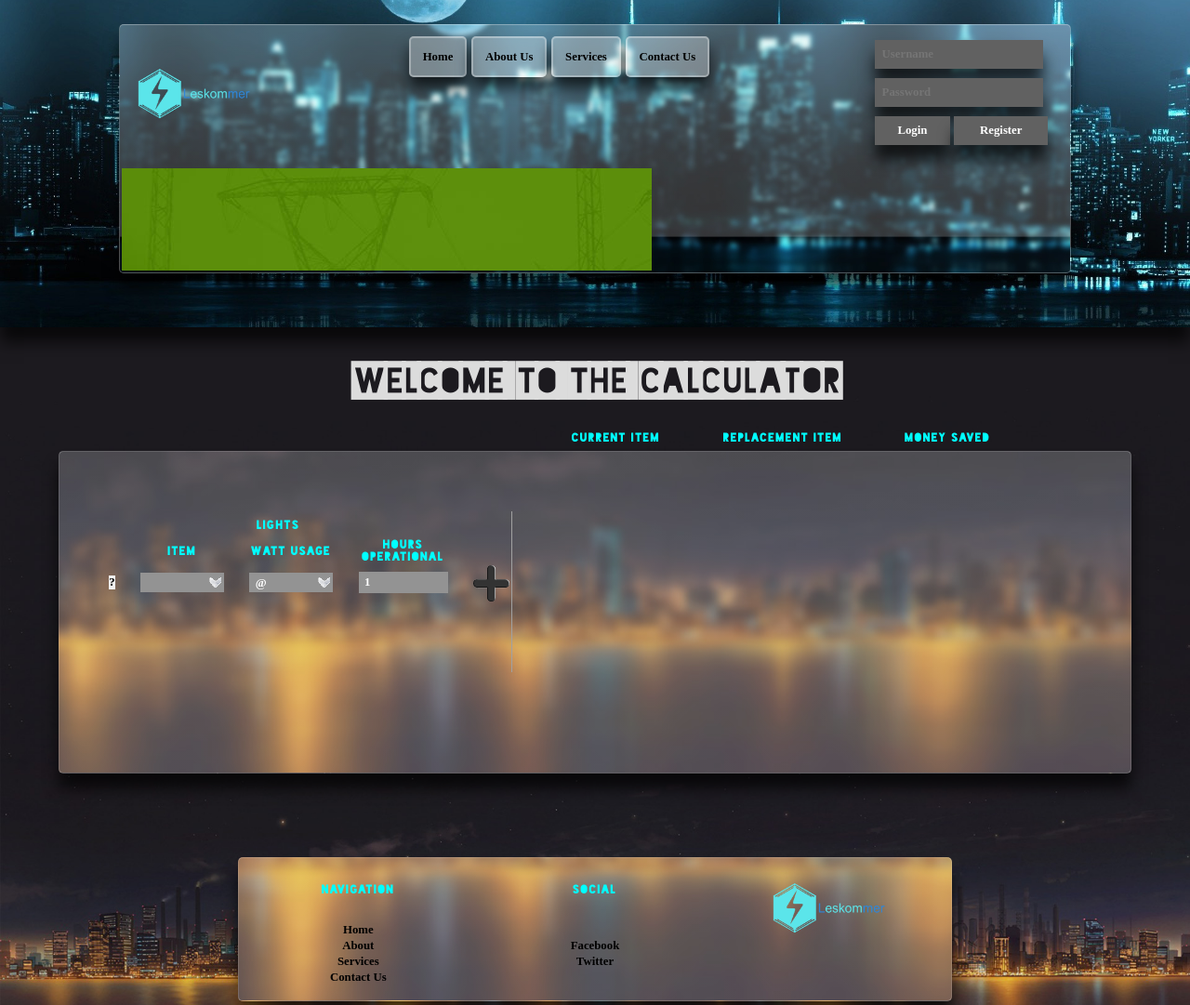
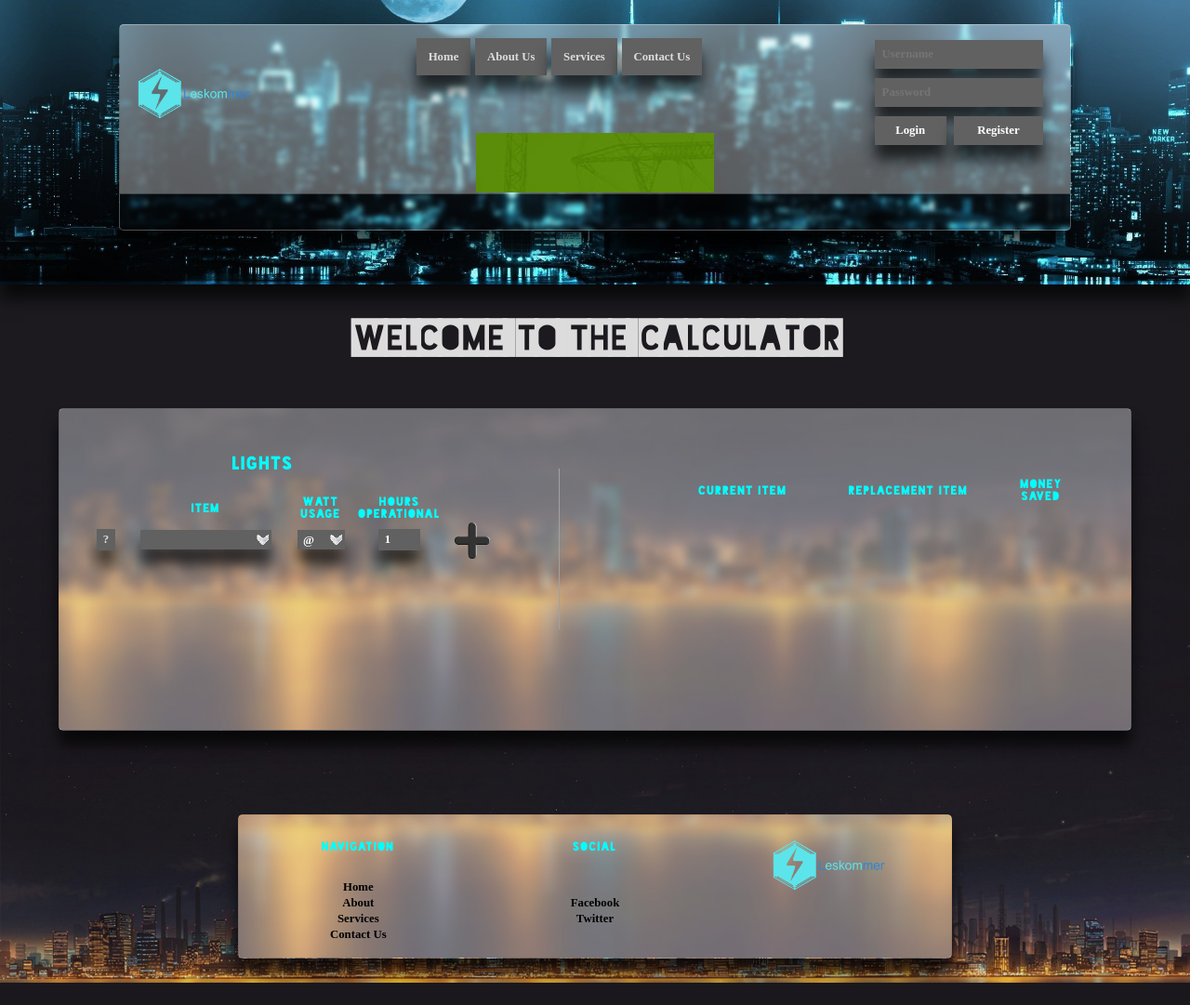
Before and after one commit to u11205131/Leskommer, a PHP site: page /Calculator/calculator.php in a window 1280 px wide. Shown: the whole page at 93% size. After the commit the page ends 1057 px from the top, so only its background shows below. Run offline with PHP 8.4, Linux system fonts and the light colour scheme; tables that the repository leaves empty or names only in its code hold one stand-in row (values such as "Sample post"); lists and menus that the app fills with data are empty.

Commit message:
updated styling
changed opacity of all the content divs

calculator font colour, letter spacing and layout

header eskom current load shedding status positioning and display

```diff
--- a/About/CSS/aboutUs.css
+++ b/About/CSS/aboutUs.css
@@ -34,8 +34,8 @@
 
 .content table div
 {
-	background: -moz-linear-gradient(90deg, rgba(255, 255, 255, 0.2), rgba(255, 255, 255, 0.2)) ,url("../../Images/FooterBGEditBlur.jpg");
-	background: -webkit-linear-gradient(90deg, rgba(255, 255, 255, 0.2), rgba(255, 255, 255, 0.2)) ,url("../../Images/FooterBGEditBlur.jpg");
+	background: -moz-linear-gradient(90deg, rgba(255, 255, 255, 0.35), rgba(255, 255, 255, 0.35)) ,url("../../Images/FooterBGEditBlur.jpg");
+	background: -webkit-linear-gradient(90deg, rgba(255, 255, 255, 0.35), rgba(255, 255, 255, 0.35)) ,url("../../Images/FooterBGEditBlur.jpg");
 	background-attachment: fixed;
 	background-position: bottom;
 	background-repeat: no-repeat;
--- a/CSS/style.css
+++ b/CSS/style.css
@@ -114,8 +114,8 @@
 
 .registerWindow{
     /*background-color: rgba(0,0,0,0.75);*/
-    background: -moz-linear-gradient(90deg, rgba(255, 255, 255, 0.2), rgba(255, 255, 255, 0.2)) ,url("../Images/FooterBGEditBlur.jpg");
-    background: -webkit-linear-gradient(90deg, rgba(255, 255, 255, 0.2), rgba(255, 255, 255, 0.2)) ,url("../Images/FooterBGEditBlur.jpg");
+    background: -moz-linear-gradient(90deg, rgba(255, 255, 255, 0.35), rgba(255, 255, 255, 0.35)) ,url("../Images/FooterBGEditBlur.jpg");
+    background: -webkit-linear-gradient(90deg, rgba(255, 255, 255, 0.35), rgba(255, 255, 255, 0.35)) ,url("../Images/FooterBGEditBlur.jpg");
     background-attachment: fixed;
     background-position: bottom;
     background-repeat: no-repeat;
@@ -134,12 +134,12 @@
     margin-left: auto;
     margin-right: auto;
     margin-top: auto;
-    color: white;
+    color: gainsboro;
     padding: 1vmax;
 }
 
 .completeBTN, .registerBackBTN{
-    background-color : #939393;
+    background-color : #616161;
 
     -moz-box-shadow: 0 2vmin 2vmin rgba(0, 0, 0, 0.7);
     -webkit-box-shadow: 0 2vmin 2vmin rgba(0, 0, 0, 0.7);
@@ -149,16 +149,20 @@
     margin: 0;
     padding-top: 1vmax;
     padding-bottom: 1vmax;
+
+    color: gainsboro;
 }
 .registerBackBTN{
     margin-left: 0.4vmax;
 }
-.completeBTN:hover, .registerBackBTN:hover{
+.completeBTN:hover, .registerBackBTN:hover
+{
      background-color: rgb(0, 255, 255);
+     color: black;
 }
 .loggedInAccount{
-    background: -moz-linear-gradient(90deg, rgba(255, 255, 255, 0.2), rgba(255, 255, 255, 0.2)) ,url("../Images/cityEditBlur.jpg");
-    background: -webkit-linear-gradient(90deg, rgba(255, 255, 255, 0.2), rgba(255, 255, 255, 0.2)) ,url("../Images/cityEditBlur.jpg");
+    background: -moz-linear-gradient(90deg, rgba(255, 255, 255, 0.35), rgba(255, 255, 255, 0.35)) ,url("../Images/cityEditBlur.jpg");
+    background: -webkit-linear-gradient(90deg, rgba(255, 255, 255, 0.35), rgba(255, 255, 255, 0.35)) ,url("../Images/cityEditBlur.jpg");
     background-attachment: fixed;
     background-position: bottom;
     background-repeat: no-repeat;
--- a/Calculator/CSS/calculator.css
+++ b/Calculator/CSS/calculator.css
@@ -16,8 +16,8 @@
 .tab
 {
 	width: 90%;
-	background: -moz-linear-gradient(90deg, rgba(255, 255, 255, 0.2), rgba(255, 255, 255, 0.2)) ,url("../../Images/FooterBGEditBlur.jpg");
-	background: -webkit-linear-gradient(90deg, rgba(255, 255, 255, 0.2), rgba(255, 255, 255, 0.2)) ,url("../../Images/FooterBGEditBlur.jpg");
+	background: -moz-linear-gradient(90deg, rgba(255, 255, 255, 0.35), rgba(255, 255, 255, 0.35)) ,url("../../Images/FooterBGEditBlur.jpg");
+	background: -webkit-linear-gradient(90deg, rgba(255, 255, 255, 0.35), rgba(255, 255, 255, 0.35)) ,url("../../Images/FooterBGEditBlur.jpg");
 	background-attachment: fixed;
 	background-position: bottom;
 	background-repeat: no-repeat;
@@ -71,7 +71,7 @@
 	float: left;
 	display: block;
 	text-align: center;
-	margin-left: 3vmax;
+	margin-left: 2vmax;
 }
 
 .leftColumn tr
@@ -90,13 +90,50 @@
 	color: rgb(0,255,255);
 }
 
+#tableReplace td, #tableReplace td p
+{
+	color: black;
+}
+
+#tableReplace td, #tableReplace th
+{
+	padding-left: 1vmax;
+	padding-right: 1vmax;
+	padding-bottom: 0;
+	padding-top: 0;
+}
+
+#totalSum
+{
+	color: rgb(0,255,255);
+	position: relative;
+	top: -5vmax;
+}
+
+#tableReplace td:nth-of-type(1), #tableReplace th:nth-of-type(1)
+{
+	width: 3vmax;
+}
+#tableReplace td:nth-of-type(2), #tableReplace th:nth-of-type(2)
+{
+	width: 15vmax;
+}
+#tableReplace td:nth-of-type(3), #tableReplace th:nth-of-type(3)
+{
+	width: 15vmax;
+}
+#tableReplace td:nth-of-type(4), #tableReplace th:nth-of-type(4)
+{
+	width: 7vmax;
+}
+
 @-moz-document url-prefix()
 {
 	#tableReplace
 	{
 	 	text-align: center;
 		position: relative;
-		left: -4vmax;
+		left: -3vmax;
 		width: 100%;
 		padding-bottom: 2vmax;
 	}
@@ -106,19 +143,16 @@
 		font-size: 1vmax;
 	    letter-spacing: 0.1vmax;
 		font-family: Blackout Midnight;
-		padding-bottom: 3.0vmax;
+		padding-bottom: 2.0vmax;
 		font-weight: normal;
-	}
-
-	#tableReplace td
-	{
 		color: rgb(0,255,255);
+		height: 2vmax;
 	}
 
 	.rightColumn
 	{
 		position: relative;
-		left: 15vmax;
+		left: 17vmax;
 		width: 40vmax;
 		display: block;
 		margin-bottom: 3vmax;
@@ -132,8 +166,8 @@
 	{
 		text-align: center;
 		position: relative;
-		top: -14.5vmax;
-		left: 2.5vmax;
+		top: -7vmax;
+		left: 4.5vmax;
 		width: 100%;
 		padding-bottom: 2vmax;
 	}
@@ -143,34 +177,47 @@
 		font-size: 1vmax;
 	    letter-spacing: 0.1vmax;
 		font-family: Blackout Midnight;
-		padding-bottom: 2.5vmax;
+		padding-bottom: 1.5vmax;
 		font-weight: normal;
-	}
-
-	#tableReplace td
-	{
-		color: rgb(0,255,255);
 	}
 
 	.rightColumn
 	{
 		position: relative;
-		left: 13vmax;
+		left: 17vmax;
 		width: 40vmax;
-		display: block;
-		margin-bottom: 3vmax;
+		/*display: block;*/
 		border-left: solid 1px #A1A1A1;
 	}
 }
 
 .leftColumn input, .leftColumn textarea, .leftColumn select
 {
-	background-color : #939393;
+	background-color : #616161;
 	color: white;
 	padding-left: 0.5vmax;
 	padding-top: 0.3vmax;
 	padding-bottom: 0.3vmax;
-	width: 7vmax;
+	/*width: 7vmax;*/
+
+	-moz-box-shadow: 0 2vmin 2vmin rgba(0, 0, 0, 0.7);
+	-webkit-box-shadow: 0 2vmin 2vmin rgba(0, 0, 0, 0.7);
+	box-shadow: 0 2vmin 2vmin rgba(0, 0, 0, 0.7);
+}
+
+.leftColumn input
+{
+	width: 3vmax;
+}
+
+.leftColumn td:nth-of-type(3) select
+{
+	width: 4vmax;
+}
+
+.leftColumn td:nth-of-type(2) select
+{
+	width: 11vmax;
 }
 
 .leftColumn label
@@ -185,6 +232,13 @@
 	margin-top: 5vmax;
 }
 
+#current-items table tr:nth-of-type(1) th
+{
+	font-size: 1.5vmax;
+	position: relative;
+	top: -1.5vmax;
+}
+
 select
 {
 	-webkit-appearance: none;
@@ -192,7 +246,7 @@
 	appearance: none;
 	background: url("../../Images/down_arrow_select.gif") no-repeat right #ddd;
 	background-size: 1.5vmax;
-	padding-right: 2vmax;
+	padding-right: 1.5vmax;
 }
 
 input[type="radio"]
@@ -201,13 +255,35 @@
 	margin-left: 2vmax;
 }
 
-/*ROELOF ADDED NEW*/
-.imgHolder{
+#displayDetails
+{
+	background-color : #616161;
+	color: gainsboro;
+
+	-moz-box-shadow: 0 2vmin 2vmin rgba(0, 0, 0, 0.7);
+	-webkit-box-shadow: 0 2vmin 2vmin rgba(0, 0, 0, 0.7);
+	box-shadow: 0 2vmin 2vmin rgba(0, 0, 0, 0.7);
+
+	padding-top: 0.3vmax;
+	padding-bottom: 0.3vmax;
+	padding-left: 0.5vmax;
+	padding-right: 0.5vmax;
+}
+
+#displayDetails:hover
+{
+	background-color : rgb(0,255,255);
+	color: black;
+}
+
+.imgHolder
+{
 	width: 25%;
 	height: 50%;
-	position: absolute;
-	background: -moz-linear-gradient(90deg, rgba(255, 255, 255, 0.2), rgba(255, 255, 255, 0.2)) ,url("../../Images/FooterBGEditBlur.jpg");
-	background: -webkit-linear-gradient(90deg, rgba(255, 255, 255, 0.2), rgba(255, 255, 255, 0.2)) ,url("../../Images/FooterBGEditBlur.jpg");
+	position: relative;
+	left: 100vmax;
+	background: -moz-linear-gradient(90deg, rgba(255, 255, 255, 0.5), rgba(255, 255, 255, 0.5)) ,url("../../Images/FooterBGEditBlur.jpg");
+	background: -webkit-linear-gradient(90deg, rgba(255, 255, 255, 0.5), rgba(255, 255, 255, 0.5)) ,url("../../Images/FooterBGEditBlur.jpg");
 	background-attachment: fixed;
 	background-position: bottom;
 	background-repeat: no-repeat;
@@ -217,8 +293,14 @@
 	-moz-box-shadow: 0 2vmin 2vmin rgba(0, 0, 0, 0.7);
 	-webkit-box-shadow: 0 2vmin 2vmin rgba(0, 0, 0, 0.7);
 	box-shadow: 0 2vmin 2vmin rgba(0, 0, 0, 0.7);
+
+	text-align: center;
+	letter-spacing: 0.1vmin;
+	font-weight: bold;
 }
-.close{
+
+.close
+{
 	/*position: relative;*/
 	width: 2.5vmax;
 	height: 2.5vmax;
--- a/ContactUs/CSS/contactUs.css
+++ b/ContactUs/CSS/contactUs.css
@@ -37,8 +37,8 @@
 .content div
 {
 
-	background: -moz-linear-gradient(90deg, rgba(255, 255, 255, 0.2), rgba(255, 255, 255, 0.2)) ,url("../../Images/FooterBGEditBlur.jpg");
-	background: -webkit-linear-gradient(90deg, rgba(255, 255, 255, 0.2), rgba(255, 255, 255, 0.2)) ,url("../../Images/FooterBGEditBlur.jpg");
+	background: -moz-linear-gradient(90deg, rgba(255, 255, 255, 0.35), rgba(255, 255, 255, 0.35)) ,url("../../Images/FooterBGEditBlur.jpg");
+	background: -webkit-linear-gradient(90deg, rgba(255, 255, 255, 0.35), rgba(255, 255, 255, 0.35)) ,url("../../Images/FooterBGEditBlur.jpg");
 	background-attachment: fixed;
 	background-position: bottom;
 	background-repeat: no-repeat;
--- a/Footer/footer.css
+++ b/Footer/footer.css
@@ -22,8 +22,8 @@
 .footer .footerTable
 {
 	width: 60%;
-	background: -moz-linear-gradient(90deg, rgba(255, 255, 255, 0.2), rgba(255, 255, 255, 0.2)) ,url("../Images/FooterBGEditBlur.jpg");
-	background: -webkit-linear-gradient(90deg, rgba(255, 255, 255, 0.2), rgba(255, 255, 255, 0.2)) ,url("../Images/FooterBGEditBlur.jpg");
+	background: -moz-linear-gradient(90deg, rgba(255, 255, 255, 0.35), rgba(255, 255, 255, 0.35)) ,url("../Images/FooterBGEditBlur.jpg");
+	background: -webkit-linear-gradient(90deg, rgba(255, 255, 255, 0.35), rgba(255, 255, 255, 0.35)) ,url("../Images/FooterBGEditBlur.jpg");
 	background-attachment: fixed;
 	background-position: bottom;
 	background-repeat: no-repeat;
--- a/Header/Header.css
+++ b/Header/Header.css
@@ -49,8 +49,8 @@
 {
 	width: 80%;
 
-	background: -moz-linear-gradient(90deg, rgba(255, 255, 255, 0.2), rgba(255, 255, 255, 0.2)) ,url("../Images/cityEditBlur.jpg");
-	background: -webkit-linear-gradient(90deg, rgba(255, 255, 255, 0.2), rgba(255, 255, 255, 0.2)) ,url("../Images/cityEditBlur.jpg");
+	background: -moz-linear-gradient(90deg, rgba(255, 255, 255, 0.35), rgba(255, 255, 255, 0.35)) ,url("../Images/cityEditBlur.jpg");
+	background: -webkit-linear-gradient(90deg, rgba(255, 255, 255, 0.35), rgba(255, 255, 255, 0.35)) ,url("../Images/cityEditBlur.jpg");
 	background-repeat: no-repeat;
 	background-size: cover;
 	background-attachment: fixed;
@@ -74,17 +74,25 @@
 .headerNavigation .headerNavTable .nav a
 {
 	padding: 1em;
-	background-color: rgba(255, 255, 255, 0.3);
+	/*background-color: rgba(255, 255, 255, 0.3);
 	border: 2px solid rgba(255, 255, 255, 0.3);
 	-moz-box-shadow: 0 1.5vmin 2vmin rgba(0, 0, 0, 0.7);
 	-webkit-box-shadow: 0 1.5vmin 2vmin rgba(0, 0, 0, 0.7);
 	box-shadow: 0 1.5vmin 2vmin rgba(0, 0, 0, 0.7);
-	border-radius: 5px;
+	border-radius: 5px;*/
 	margin-left: 5px;
+	background-color : #616161;
+	color: gainsboro;
+
+	-moz-box-shadow: 0 2vmin 2vmin rgba(0, 0, 0, 0.7);
+	-webkit-box-shadow: 0 2vmin 2vmin rgba(0, 0, 0, 0.7);
+	box-shadow: 0 2vmin 2vmin rgba(0, 0, 0, 0.7);
 }
-.headerNavigation .headerNavTable .nav a:hover{
+.headerNavigation .headerNavTable .nav a:hover
+{
 	background-color: rgba(0, 255, 255, 0.6);
-	border-radius: 5px;
+	/*border-radius: 5px;*/
+	color: black;
 }
 
 .headerNavigation .headerNavTable .extra
@@ -96,8 +104,8 @@
 /*HEADER CONTENT*/
 .headerContent
 {
-	background: -moz-linear-gradient(90deg, rgba(255, 255, 255, 0.2), rgba(255, 255, 255, 0.2)) ,url("../Images/cityEditBlur.jpg");
-	background: -webkit-linear-gradient(90deg, rgba(255, 255, 255, 0.2), rgba(255, 255, 255, 0.2)) ,url("../Images/cityEditBlur.jpg");
+	background: -moz-linear-gradient(90deg, rgba(255, 255, 255, 0.35), rgba(255, 255, 255, 0.35)) ,url("../Images/cityEditBlur.jpg");
+	background: -webkit-linear-gradient(90deg, rgba(255, 255, 255, 0.35), rgba(255, 255, 255, 0.35)) ,url("../Images/cityEditBlur.jpg");
 	background-repeat: no-repeat;
 	background-size: cover;
 	background-attachment: fixed;
@@ -117,6 +125,7 @@
 {
 	width: 100%;
 }
+
 img
 {
 	width: 10vmax;
@@ -137,10 +146,12 @@
 }
 .loginTable .buttons button{
 	margin: 1;
-	width: 98%;
+	width: 92.5%;
 }
-.loginTable .buttons button:hover{
+.loginTable .buttons button:hover
+{
 	background-color: rgb(0, 255, 255);
+	color: black;
 }
 .login{
 	background-color : #616161;
@@ -156,8 +167,8 @@
 }
 
 .register{
-	background-color : #939393;
-	color: white;
+	background-color : #616161;
+	color: gainsboro;
 
 	-moz-box-shadow: 0 2vmin 2vmin rgba(0, 0, 0, 0.7);
 	-webkit-box-shadow: 0 2vmin 2vmin rgba(0, 0, 0, 0.7);
@@ -168,7 +179,7 @@
 
 .accountBTN, .logOutBTN{
 	background-color : #616161;
-	color: white;
+	color: gainsboro;
 
 	-moz-box-shadow: 0 2vmin 2vmin rgba(0, 0, 0, 0.7);
 	-webkit-box-shadow: 0 2vmin 2vmin rgba(0, 0, 0, 0.7);
@@ -176,13 +187,30 @@
 	border: 1px solid rgba(255, 255, 255, 0.3);
 }
 
-.accountBTN:hover, .logOutBTN:hover{
+.accountBTN:hover, .logOutBTN:hover
+{
 	background-color : rgb(0,255,255);
+	color: black;
 }
 
-.noloadshedStatus p {
-    background: rgba(0, 0, 0, 0) url("../Images/bgNoLoadShed.jpg") no-repeat scroll left top;
+.noloadshedStatus
+{
+	width: 20vmax;
+	height: 5vmax;
+	margin-left: auto;
+	margin-right: auto;
+	background: rgba(0, 0, 0, 0) url("../Images/bgNoLoadShed.jpg") no-repeat scroll left top;
+
+	position: relative;
+	top: -3vmax;
+}
+
+.noloadshedStatus p
+{
+    text-align: center;
     color: #fff;
-    min-height: 40px;
-    padding: 30px 40px 40px;
+    padding-top: 1.1vmax;
+    padding-left: 3.5vmax;
+    padding-right: 3.5vmax;
+    font-size: 1vmax;
 }
--- a/Header/Header.php
+++ b/Header/Header.php
@@ -33,7 +33,7 @@
 					<div id="status" class="noloadshedStatus">
 						<p>
 							<img id="loadshedstageimg" class="hidden" onload="loadshedding()" src="../Images/bgNoLoadShed.jpg" style="display: none;">
-							<span id="lsstatus" style="font-size:18px; font-weight:bold"></span>
+							<span id="lsstatus"></span>
 						</p>
 					</div>
 				</td>
```
Also changed, not shown: TipsTricks/CSS/tipsTricks.css (+14 -9 lines).
